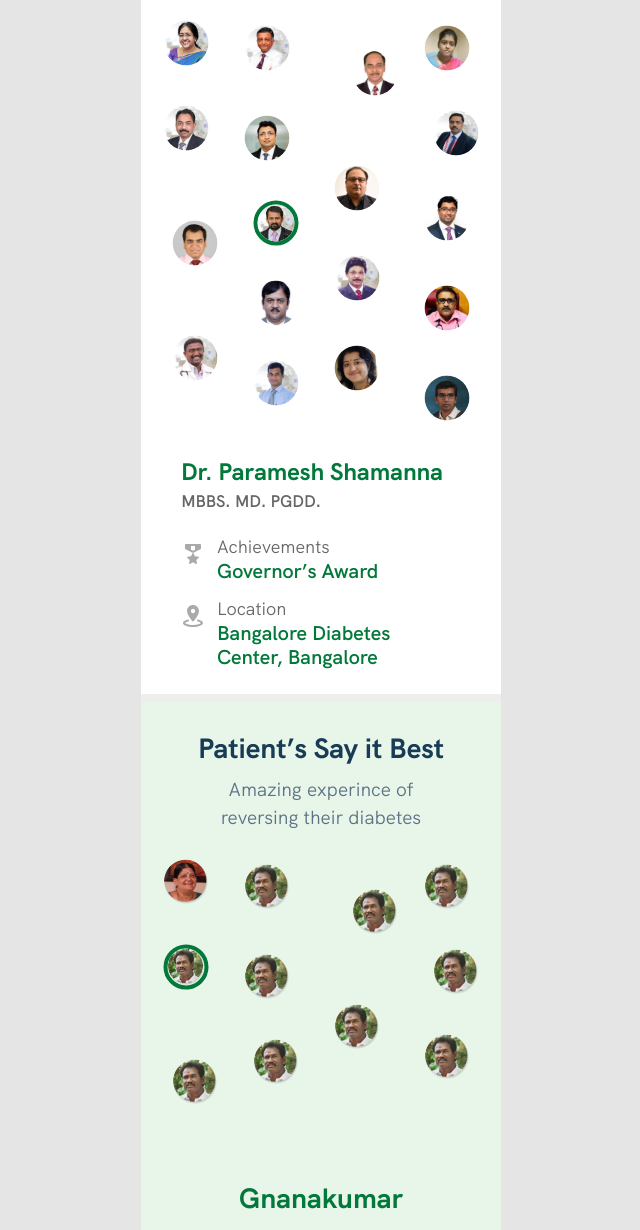
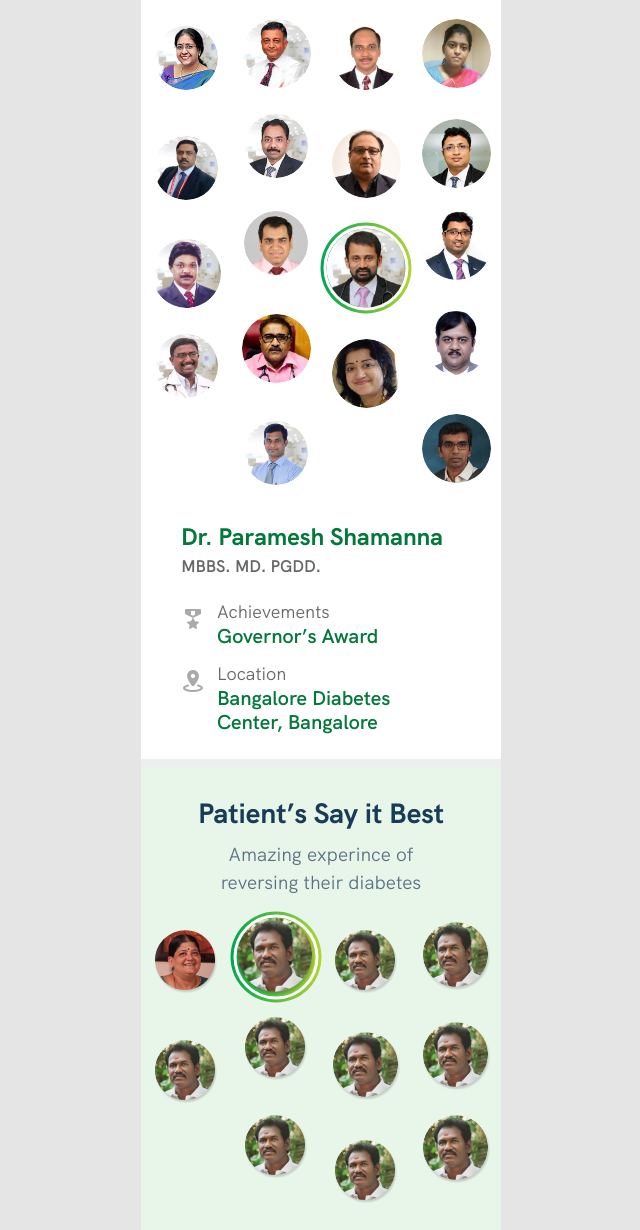
Before and after one commit to renga92/twin, a plain HTML site: page index.html in a window 1280 px wide. Shown: the part 628-1858 px from the top of the page, without its empty margins (319-959 px from the left). Drawn offline with Linux system fonts and the light colour scheme; files whose address does not match are found by name.

Commit message:
Finalized with all grid functionality

```diff
--- a/functions.js
+++ b/functions.js
@@ -46,7 +46,7 @@ function dynamicDoctorImages(){
     // Adding images to the with a wrapper
     // and necessary data for isotope filter
     doctors.map((m, i) => {
-        let gridItem = `<div class='grid-item ${m.shortLocation} ${ i == 10 ? "active" : ""}' ><img data-id="${m.id}" src="${m.imagePath}"/></div>`;
+        let gridItem = `<div class='grid-item ${m.shortLocation} ${ i == 10 ? "active" : ""}' ><div class="image-bg"><img data-id="${m.id}" src="${m.imagePath}"/></div></div>`;
         $('#doctors-grid').append(gridItem);
     })
 }
@@ -93,7 +93,7 @@ function doctorInfoChange(){
     $('#doctors-grid .grid-item img').on('click', function(){
 
         $('#doctors-grid .grid-item').removeClass('active');
-        $(this).parent('.grid-item').addClass('active');
+        $(this).parents('.grid-item').addClass('active');
 
         let doctors = DOCTORS;
         let doctorId = $(this).data().id;
@@ -235,7 +235,7 @@ function dynamicPatientsImages(){
     // Adding images to the with a wrapper
     // and necessary data for isotope filter
     patient.map((m, i) => {
-        let gridItem = `<div  class='grid-item ${ i == 4 ? "active" : ""}' ><img data-id="${i}" src="${m.imagePath}"/></div>`;
+        let gridItem = `<div  class='grid-item ${ i == 0 ? "active" : ""}' ><div class="image-bg"><img data-id="${i}" src="${m.imagePath}"/></div></div>`;
         $('#patients-grid').append(gridItem);
     })
 }
@@ -255,6 +255,16 @@ function patientsIsotope(){
 
 function patientInfoSlick(){
 
+
+    $('#patient-slider').on('afterChange', function(e, s, d){
+
+        $('#patients-grid .grid-item').removeClass('active');
+        let currentSlide = $('#patients-grid .grid-item')[s.currentSlide];
+
+        $(currentSlide).addClass('active');
+
+    })
+
     $('#patient-slider').slick({
         autoplay : true,
         autoplaySpeed : 4000,
@@ -266,6 +276,10 @@ function patientInfoSlick(){
     $('.slick-dots').find('button').remove();
 
     $('#patients-grid img').on('click', function(){
+
+        $('#patients-grid .grid-item').removeClass('active');
+        $(this).parents('.grid-item').addClass('active');
+
         let slide = $(this).data().id;
         $('#patient-slider').slick('slickGoTo', slide);
     })
--- a/index.html
+++ b/index.html
@@ -387,7 +387,7 @@
 
             </div>
 
-            <div class="bottom-block-card">
+            <!-- <div class="bottom-block-card">
 
                 <div class="bottom-card-img-wrap">
                     <img src="assets/Icons/scenary.svg" alt="">
@@ -400,7 +400,7 @@
 
                 </div>
 
-            </div>
+            </div> -->
 
         </section>
 
--- a/index.js
+++ b/index.js
@@ -21,11 +21,7 @@ $(function(){
 
 
 
-    $(".grid-item img").on('click', function(){
-      $(".grid-item img").removeClass('scale-up');
-      $(this).addClass('scale-up');
 
-    })
 
 
 
--- a/style.scss
+++ b/style.scss
@@ -258,36 +258,47 @@ header{
     width : 100%;
 
     img{
-        width : 45px;
-        // transform : scale(0.5);
+        width : 65px;
         transition : all 0.5s ease;
         cursor : pointer;
-        position: absolute;
-        top : 50%;
-        left : 50%;
-        transform : translate(-50%, -50%);
+
+        transition : width 0.3s ease-out;
+        border : 3px solid white;
         border-radius: 50%;
-        transition : all 0.5s ease;
+
 
     }
 
     .grid-item {
         position : relative;
         float: left;
+        display : flex;
+        justify-content: center;
+        align-items: center;
         height : 80px;
         width : 25%;
-        // background: #0D8;
-        // border: 2px solid #333;
+
         border-color: hsla(0, 0%, 0%, 0.7);
-        // transition : all 0.5s ease;
     }
 
     .grid-item.active{
 
         img{
-            border : 4px solid #02783A;
+
+            width : 85px !important;
+
+        }
+
+        .image-bg{
+            width : fit-content ;
+            height : fit-content;
+            padding : 3px;
+            background: linear-gradient(to right, #00A651 0%, #B2D433 100%);
+            position : absolute;
+            top : 50%;
+            left : 50%;
+            transform: translate(-50%, -50%);
             border-radius : 50%;
-
 
         }
 
@@ -296,69 +307,28 @@ header{
 
 #doctors-grid{
 
-    .grid-item:nth-child(3n + 0){
+    .grid-item:nth-child(even){
         height : 100px;
 
         img{
+            width : 75px;
+        }
 
-            transform : translate(-70%, -50%);
-
-        }
     }
 
-    .grid-item:nth-child(3n + 3){
-        height : 140px;
-
+    .grid-item:nth-child(2n + 1){
+        height : 110px;
         img{
-
-            transform : translate(-30%, -50%);
-
-        }
-    }
-
-    .grid-item:nth-child(2n + 0){
-        height : 90px;
-
-        img{
-
-            transform : translate(-70%, -50%);
-
+            width : 70px
         }
     }
 
     .grid-item:nth-child(5n + 0){
-        height : 90px;
+        height : 85px;
     }
 
 }
 
-
-
-
-// .grid-item--height1{
-//     height : 110px;
-//     img{
-//         width : 65px !important;
-
-//     }
-// }
-
-
-// .grid-item--height2{
-//     height : 160px;
-
-//     img{
-//         width : 70px !important;
-//         transform : translate(-30%, -50%) !important;
-//     }
-// }
-
-// .grid-item--width2{
-//     width : 50%;
-//     img{
-//         transform : translate(20%, -50%) !important;
-//     }
-// }
 
 
 
@@ -472,55 +442,48 @@ header{
     width : 100%;
 
     img{
-        width : 45px;
-        // transform : scale(0.5);
+        width : 65px;
         transition : all 0.5s ease;
         cursor : pointer;
-        position: absolute;
-        top : 50%;
-        left : 50%;
-        transform : translate(-50%, -50%);
+
+        transition : width 0.3s ease-out;
+        border : 3px solid #E8F5E9;
         border-radius: 50%;
-        transition : all 0.5s ease;
 
-    }
-}
-
-#patients-grid{
-    transition : all 0.5s ease;
-    width : 100%;
-
-    img{
-        width : 45px;
-        // transform : scale(0.5);
-        transition : all 0.5s ease;
-        cursor : pointer;
-        position: absolute;
-        top : 50%;
-        left : 50%;
-        transform : translate(-50%, -50%);
-        border-radius: 50%;
-        transition : all 0.5s ease;
 
     }
 
     .grid-item {
         position : relative;
         float: left;
+        display : flex;
+        justify-content: center;
+        align-items: center;
         height : 80px;
         width : 25%;
-        // background: #0D8;
-        // border: 2px solid #333;
+
         border-color: hsla(0, 0%, 0%, 0.7);
-        // transition : all 0.5s ease;
     }
 
     .grid-item.active{
 
         img{
-            border : 4px solid #02783A;
+
+            width : 85px !important;
+            border-color : white;
+
+        }
+
+        .image-bg{
+            width : fit-content ;
+            height : fit-content;
+            padding : 3px;
+            background: linear-gradient(to right, #00A651 0%, #B2D433 100%);
+            position : absolute;
+            top : 50%;
+            left : 50%;
+            transform: translate(-50%, -50%);
             border-radius : 50%;
-
 
         }
 
@@ -529,42 +492,27 @@ header{
 
 #patients-grid{
 
-    .grid-item:nth-child(3n + 0){
+    .grid-item:nth-child(even){
         height : 100px;
 
         img{
+            width : 75px;
+        }
 
-            transform : translate(-70%, -50%);
-
-        }
     }
 
-    .grid-item:nth-child(3n + 3){
-        height : 140px;
-
+    .grid-item:nth-child(2n + 1){
+        height : 110px;
         img{
-
-            transform : translate(-30%, -50%);
-
-        }
-    }
-
-    .grid-item:nth-child(2n + 0){
-        height : 90px;
-
-        img{
-
-            transform : translate(-70%, -50%);
-
+            width : 70px
         }
     }
 
     .grid-item:nth-child(5n + 0){
-        height : 90px;
+        height : 85px;
     }
 
 }
-
 
 .slick-dots{
     display: flex;
```
Also changed, not shown: style.css, 1 other file.
